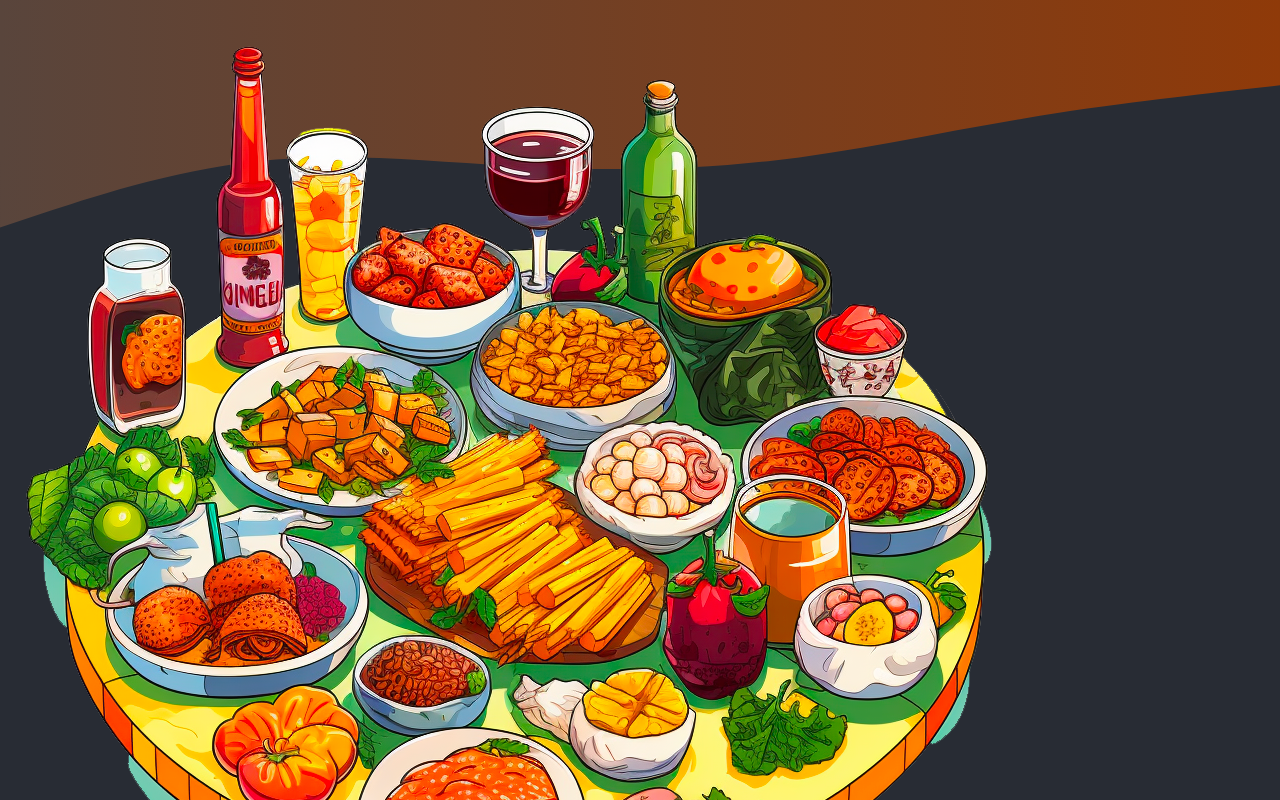
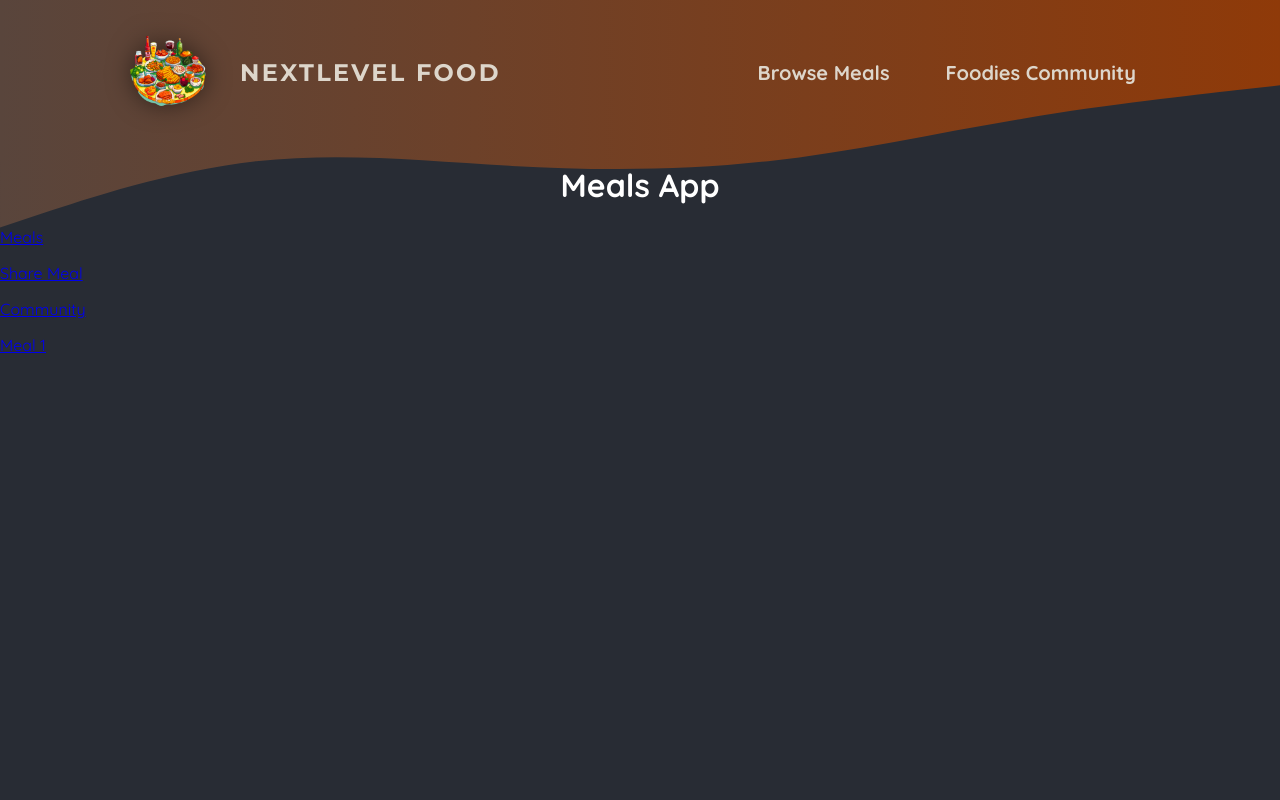
Before and after one commit to iCodeWalker/meals-app, a Next.js app: page / in a window 1280 px wide. Shown: the top 800 px of the page. Built offline with nearby package versions, Linux system fonts and the light colour scheme.

Commit message:
added : Css modules

```diff
--- a/components/main-header.js
+++ b/components/main-header.js
@@ -1,16 +1,18 @@
 import Link from "next/link";
+// In next projects the image is imported as an object and we have to access the path using src property of the image object
 import logoImg from "@/assets/logo.png";
-// In next projects the image is imported as an object and we have to access the path using src property of the image object
+// Import the classes from main-header.module.css as an Object and than access the properties
+import Styles from "./main-header.module.css";
 
 const MainHeader = () => {
   return (
-    <header>
-      <Link href="/">
+    <header className={Styles.header}>
+      <Link href="/" className={Styles.logo}>
         <img src={logoImg.src} alt="logo" />
         Nextlevel Food
       </Link>
 
-      <nav>
+      <nav className={Styles.nav}>
         <ul>
           <li>
             <Link href="/meals">Browse Meals</Link>
--- /dev/null
+++ b/components/main-header.module.css
@@ -0,0 +1,67 @@
+.header {
+    display: flex;
+    justify-content: space-between;
+    align-items: center;
+    padding: 2rem 1rem;
+  }
+
+  @media (min-width: 768px) {
+    .header {
+      padding: 2rem 10%;
+    }
+  }
+
+  .nav ul {
+    list-style: none;
+    margin: 0;
+    padding: 0;
+    display: flex;
+    gap: 1.5rem;
+    /* font-family: 'Montserrat', sans-serif; */
+    font-size: 1.25rem;
+  }
+
+  .nav a {
+    text-decoration: none;
+    color: #ddd6cb;
+    font-weight: bold;
+    padding: 0.5rem 1rem;
+    border-radius: 0.5rem;
+  }
+
+  .nav a:hover,
+  .nav a:active {
+    background: linear-gradient(90deg, #ff8a05, #f9b331);
+    background-clip: text;
+    -webkit-background-clip: text;
+    -webkit-text-fill-color: transparent;
+    text-shadow: 0 0 18px rgba(248, 190, 42, 0.8);
+  }
+
+  .active {
+    background: linear-gradient(90deg, #ff8a05, #f9b331);
+    background-clip: text;
+    -webkit-background-clip: text;
+    -webkit-text-fill-color: transparent;
+  }
+
+  .logo {
+    display: flex;
+    align-items: center;
+    justify-content: center;
+    gap: 2rem;
+    text-decoration: none;
+    color: #ddd6cb;
+    font-weight: bold;
+    font-family: 'Montserrat', sans-serif;
+    letter-spacing: 0.15rem;
+    text-transform: uppercase;
+    font-size: 1.5rem;
+  }
+
+  .logo img {
+    width: 5rem;
+    height: 5rem;
+    object-fit: contain;
+    filter: drop-shadow(0 0 0.75rem rgba(0, 0, 0, 0.5));
+  }
```
Also changed, not shown: 1 other file (tests, documents, lock files or other folders).
